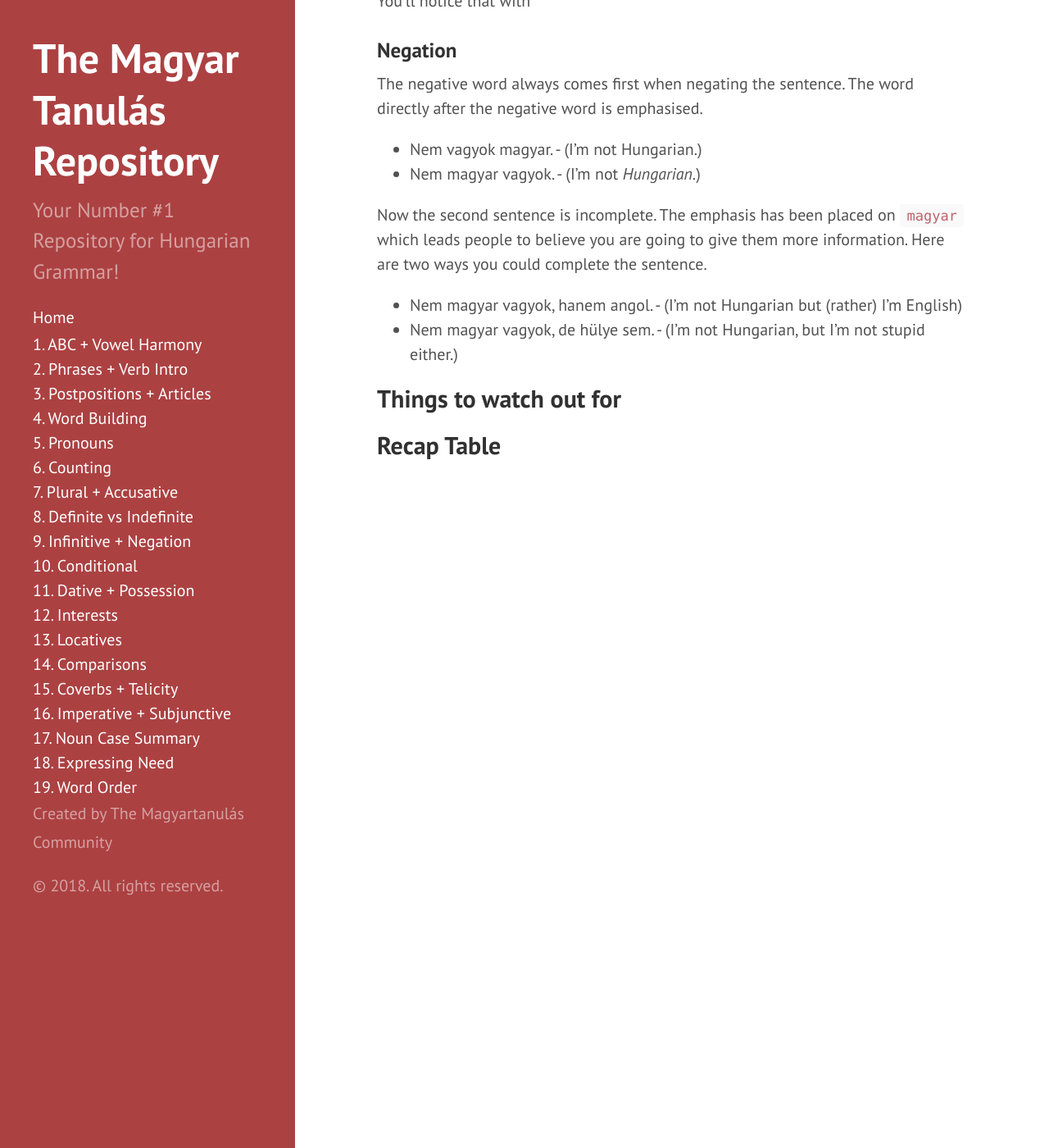
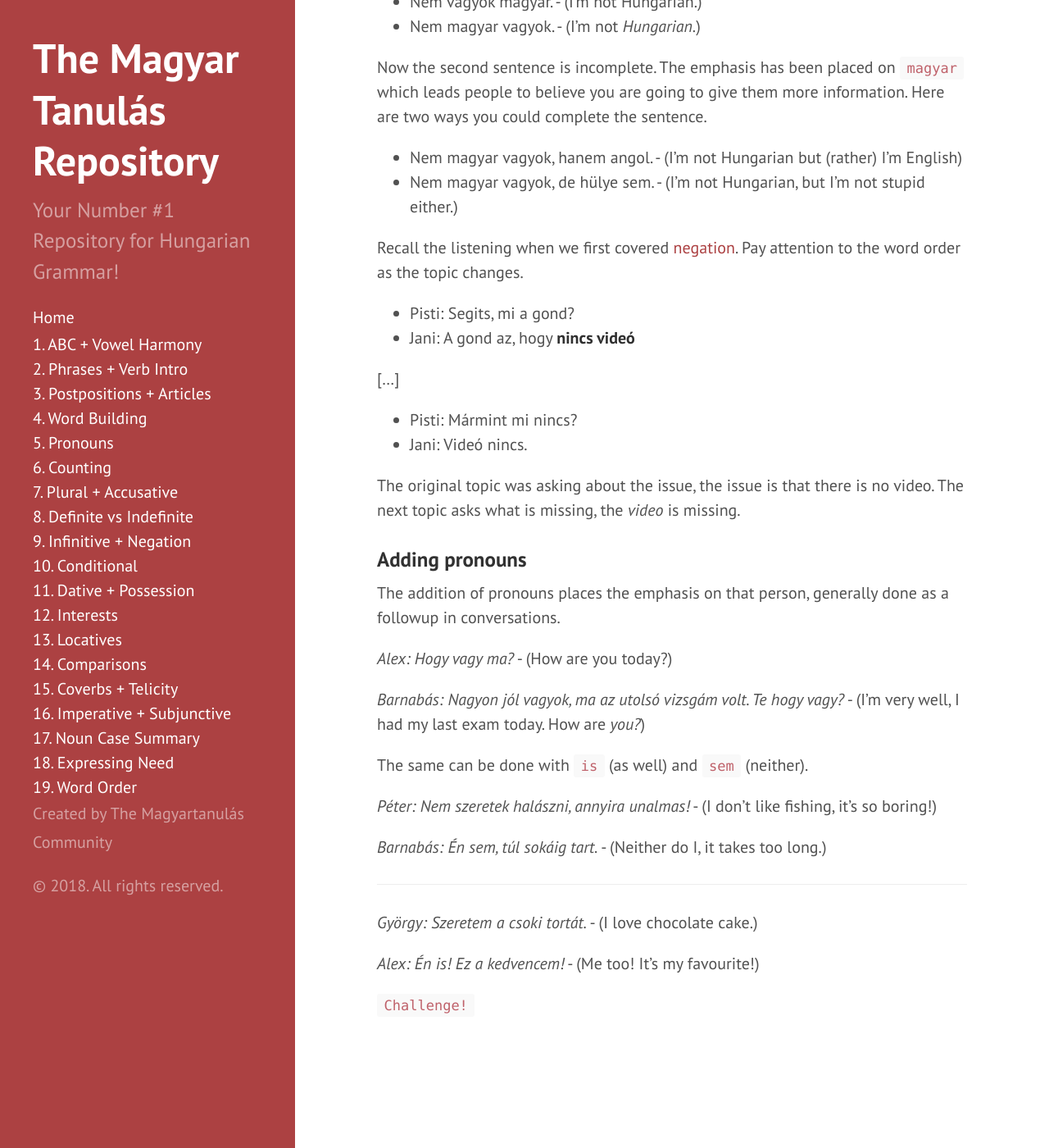
Before and after one commit to Magyartanulas/magyartanulas.github.io, a Jekyll site: the page built from word_order.md, in a window 1280 px wide and 1400 px high, scrolled down 3076 px. Shown: the whole window at 82% size. Built offline with Jekyll 4.4.1, drawn with Linux system fonts in a browser that asks for light colours; Markdown is read by kramdown in place of the engine named in the settings; some of the changed text lies outside the part shown.

Commit message:
Update word_order.md

```diff
--- a/word_order.md
+++ b/word_order.md
@@ -94,7 +81,14 @@
 
 ### Questions + is
 
-You'll notice that with
+Something you'll notice is that the verb almost always follow a question word.
+
+* *Hol van* a tollám? - (Where is my pen?)
+* *Mit csináltál* tegnap? - (What did you do yesterday?)
+* *Milyen volt* a koncert? - (How was the concert?)
+* *Mikor elindulunk?* - (When do we leave?)
+
+An exception: `Milyen napod volt?`
 
 ### Negation
 
@@ -108,8 +102,36 @@
 * Nem magyar vagyok, hanem angol. - (I'm not Hungarian but (rather) I'm English)
 * Nem magyar vagyok, de hülye sem. - (I'm not Hungarian, but I'm not stupid either.)
 
+Recall the listening when we first covered [negation](https://magyartanulas.github.io/infinitive_negation/). Pay attention to the word order as the topic changes.
 
+* Pisti: Segits, mi a gond?
+* Jani: A gond az, hogy **nincs videó**
 
-## Things to watch out for
+[...]
 
-## Recap Table
+* Pisti: Mármint mi nincs?
+* Jani: Videó nincs.
+
+The original topic was asking about the issue, the issue is that there is no video. The next topic asks what is missing, the *video* is missing.
+
+### Adding pronouns
+
+The addition of pronouns places the emphasis on that person, generally done as a followup in conversations.
+
+*Alex: Hogy vagy ma?* - (How are you today?)
+
+*Barnabás: Nagyon jól vagyok, ma az utolsó vizsgám volt. Te hogy vagy?* - (I'm very well, I had my last exam today. How are *you?*)
+
+The same can be done with `is` (as well) and `sem` (neither).
+
+*Péter: Nem szeretek halászni, annyira unalmas!* - (I don't like fishing, it's so boring!)
+
+*Barnabás: Én sem, túl sokáig tart.* - (Neither do I, it takes too long.)
+
+---
+
+*György: Szeretem a csoki tortát.* - (I love chocolate cake.)
+
+*Alex: Én is! Ez a kedvencem!* - (Me too! It's my favourite!)
+
+`Challenge!`
```
Also changed, not shown: other parts of word_order.md (+0 -13 lines).
